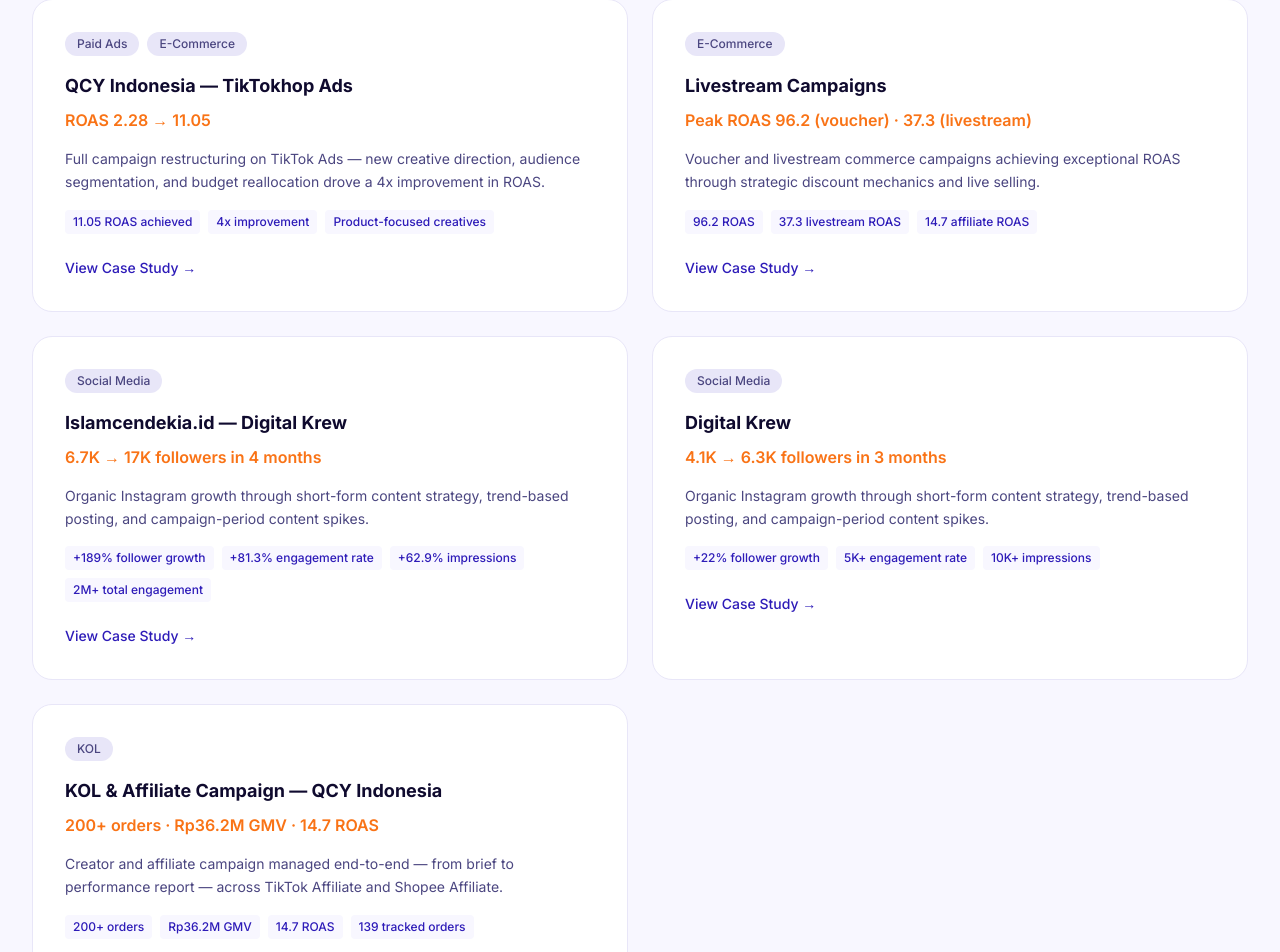
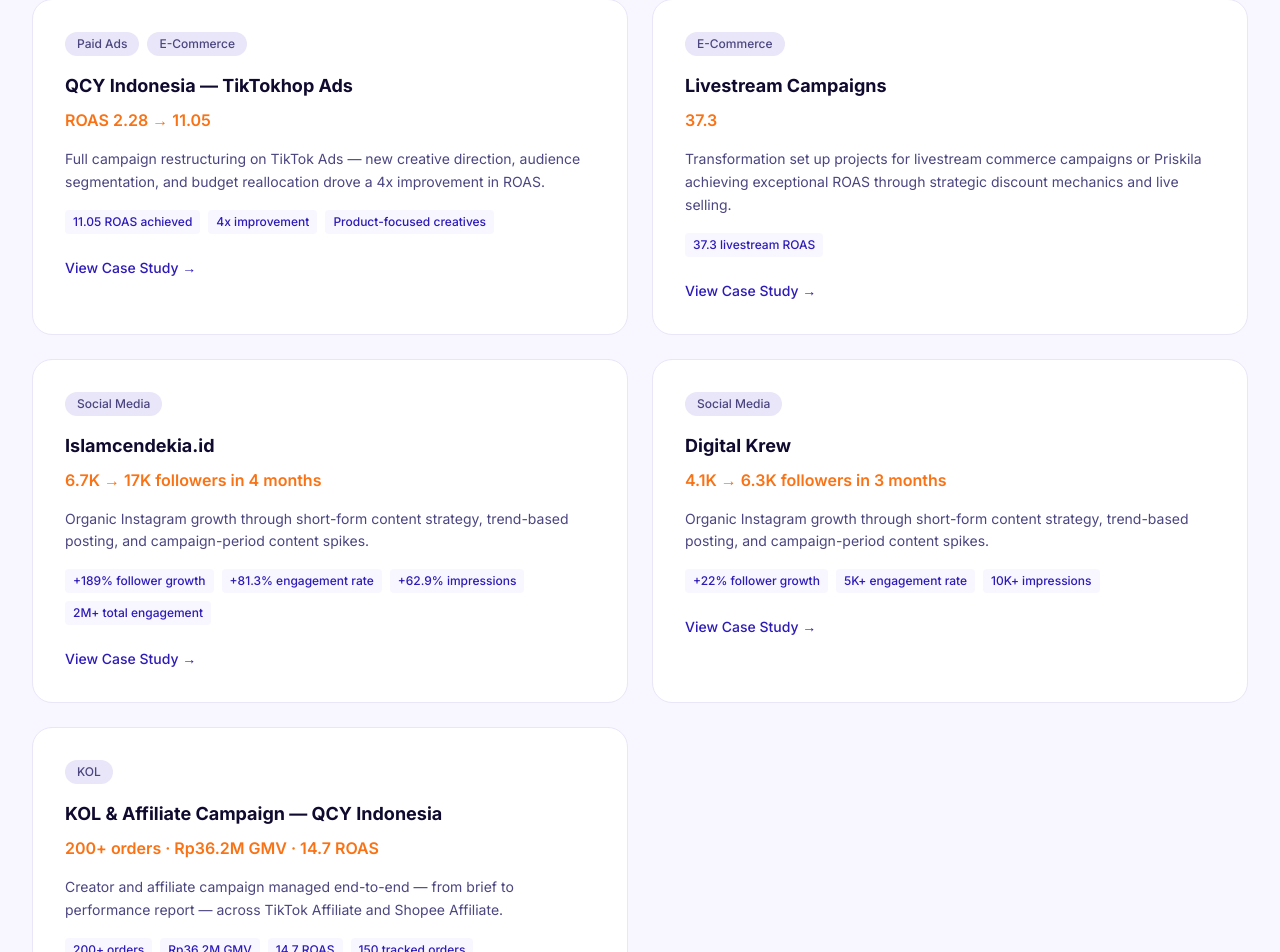
Before and after one commit to larunna3-a11y/v0-nur-afni-portfolio, a Next.js app: page /portfolio in a window 1280 px wide. Shown: the part 820-1772 px from the top of the page. Built offline with nearby package versions, Linux system fonts and the light colour scheme.

Commit message:
feat: update case study metrics and descriptions in portfolio page

```diff
--- a/app/portfolio/page.tsx
+++ b/app/portfolio/page.tsx
@@ -35,14 +35,14 @@ const caseStudies = [
     id: 4,
     categories: ['E-Commerce'],
     brand: 'Livestream Campaigns',
-    result: 'Peak ROAS 96.2 (voucher) · 37.3 (livestream)',
-    description: 'Voucher and livestream commerce campaigns achieving exceptional ROAS through strategic discount mechanics and live selling.',
-    metrics: ['96.2 ROAS', '37.3 livestream ROAS', '14.7 affiliate ROAS'],
+    result: '37.3',
+    description: 'Transformation set up projects for livestream commerce campaigns or Priskila achieving exceptional ROAS through strategic discount mechanics and live selling.',
+    metrics: ['37.3 livestream ROAS'],
   },
   {
     id: 5,
     categories: ['Social Media'],
-    brand: 'Islamcendekia.id — Digital Krew',
+    brand: 'Islamcendekia.id',
     result: '6.7K → 17K followers in 4 months',
     description: 'Organic Instagram growth through short-form content strategy, trend-based posting, and campaign-period content spikes.',
     metrics: ['+189% follower growth', '+81.3% engagement rate', '+62.9% impressions', '2M+ total engagement'],
@@ -61,7 +61,7 @@ const caseStudies = [
     brand: 'KOL & Affiliate Campaign — QCY Indonesia',
     result: '200+ orders · Rp36.2M GMV · 14.7 ROAS',
     description: 'Creator and affiliate campaign managed end-to-end — from brief to performance report — across TikTok Affiliate and Shopee Affiliate.',
-    metrics: ['200+ orders', 'Rp36.2M GMV', '14.7 ROAS', '139 tracked orders'],
+    metrics: ['200+ orders', 'Rp36.2M GMV', '14.7 ROAS', '150 tracked orders'],
   },
 ]
 
```
